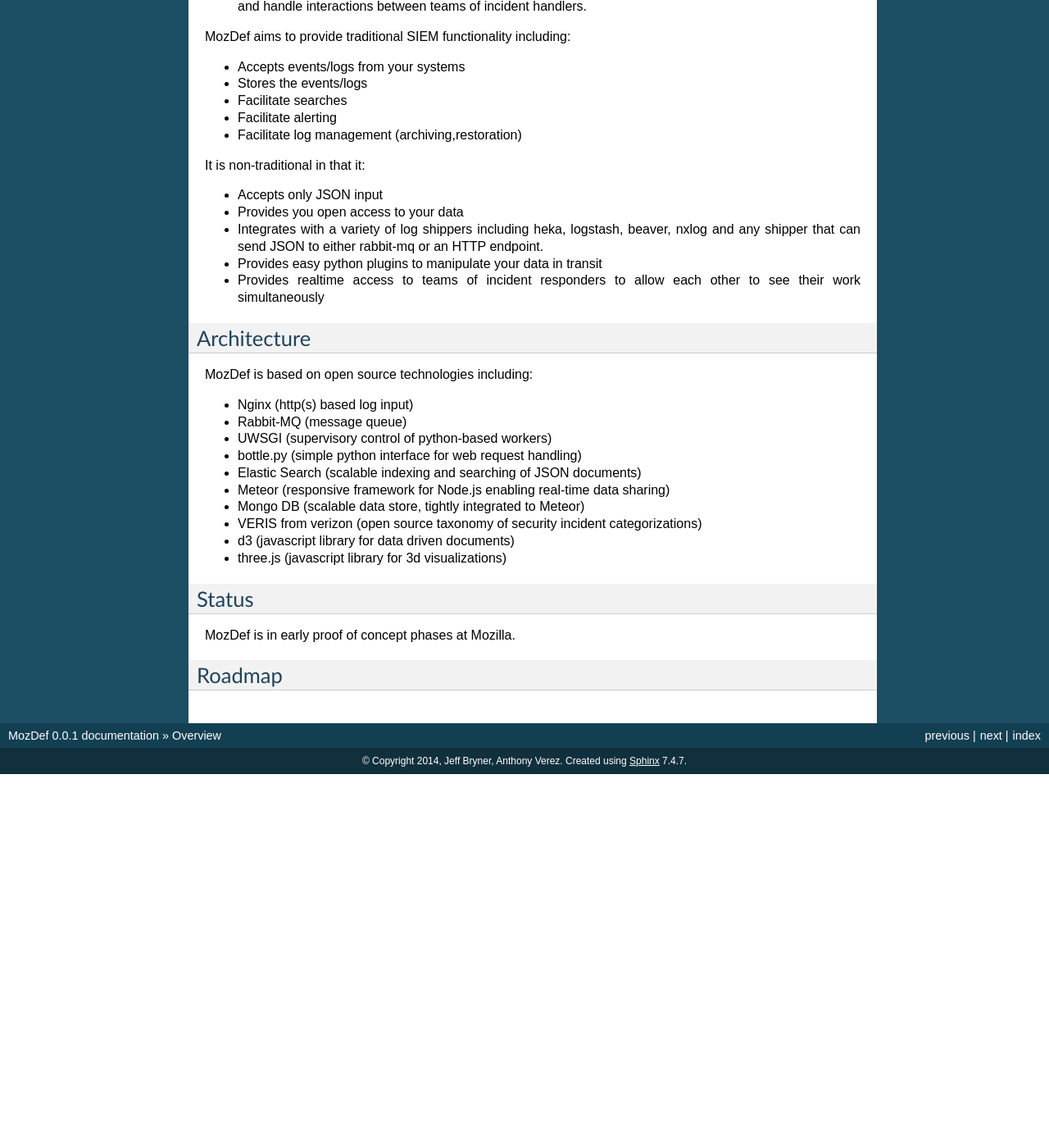
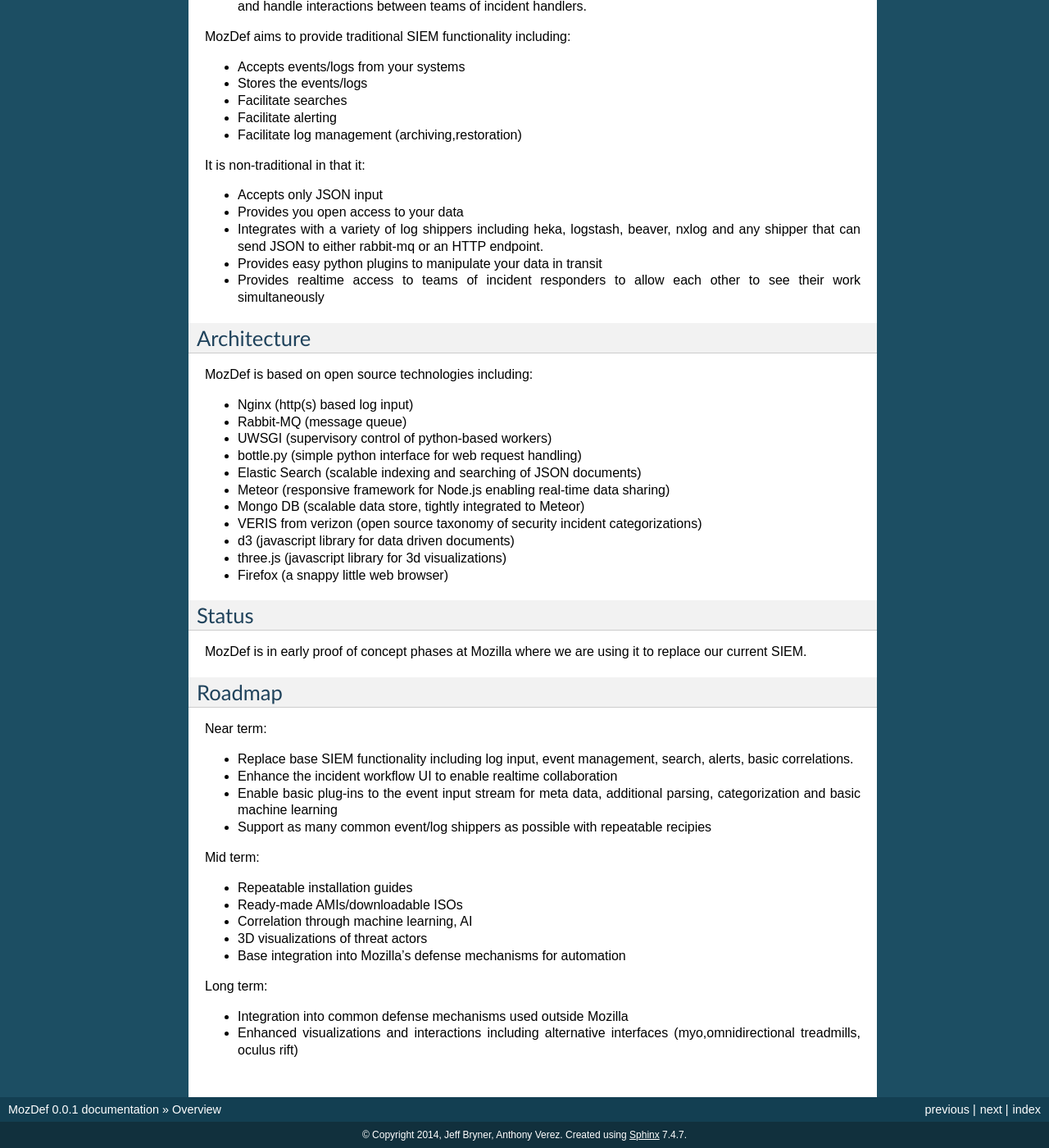
Before and after one commit to mozilla/MozDef, a Sphinx documentation site: the page built from docs/source/overview.rst, in a window 1280 px wide and 1400 px high, scrolled down 676 px. Shown: the whole window at 82% size. Built offline with Sphinx 7.4.7, drawn with Linux system fonts in a browser that asks for light colours; before the commit the page ends 1620 px from its top, so only the background shows below that.

Commit message:
More details on project roadmap, status

```diff
--- a/docs/source/overview.rst
+++ b/docs/source/overview.rst
@@ -60,11 +60,32 @@
 * VERIS from verizon (open source taxonomy of security incident categorizations)
 * d3 (javascript library for data driven documents)
 * three.js (javascript library for 3d visualizations)
+* Firefox (a snappy little web browser)
 
 Status
 ------
 
-MozDef is in early proof of concept phases at Mozilla.
+MozDef is in early proof of concept phases at Mozilla where we are using it to replace our current SIEM.
 
 Roadmap
 -------
+
+Near term:
+
+* Replace base SIEM functionality including log input, event management, search, alerts, basic correlations.
+* Enhance the incident workflow UI to enable realtime collaboration
+* Enable basic plug-ins to the event input stream for meta data, additional parsing, categorization and basic machine learning
+* Support as many common event/log shippers as possible with repeatable recipies
+
+Mid term:
+
+* Repeatable installation guides
+* Ready-made AMIs/downloadable ISOs
+* Correlation through machine learning, AI
+* 3D visualizations of threat actors
+* Base integration into Mozilla's defense mechanisms for automation
+
+Long term:
+
+* Integration into common defense mechanisms used outside Mozilla
+* Enhanced visualizations and interactions including alternative interfaces (myo,omnidirectional treadmills, oculus rift)
```
